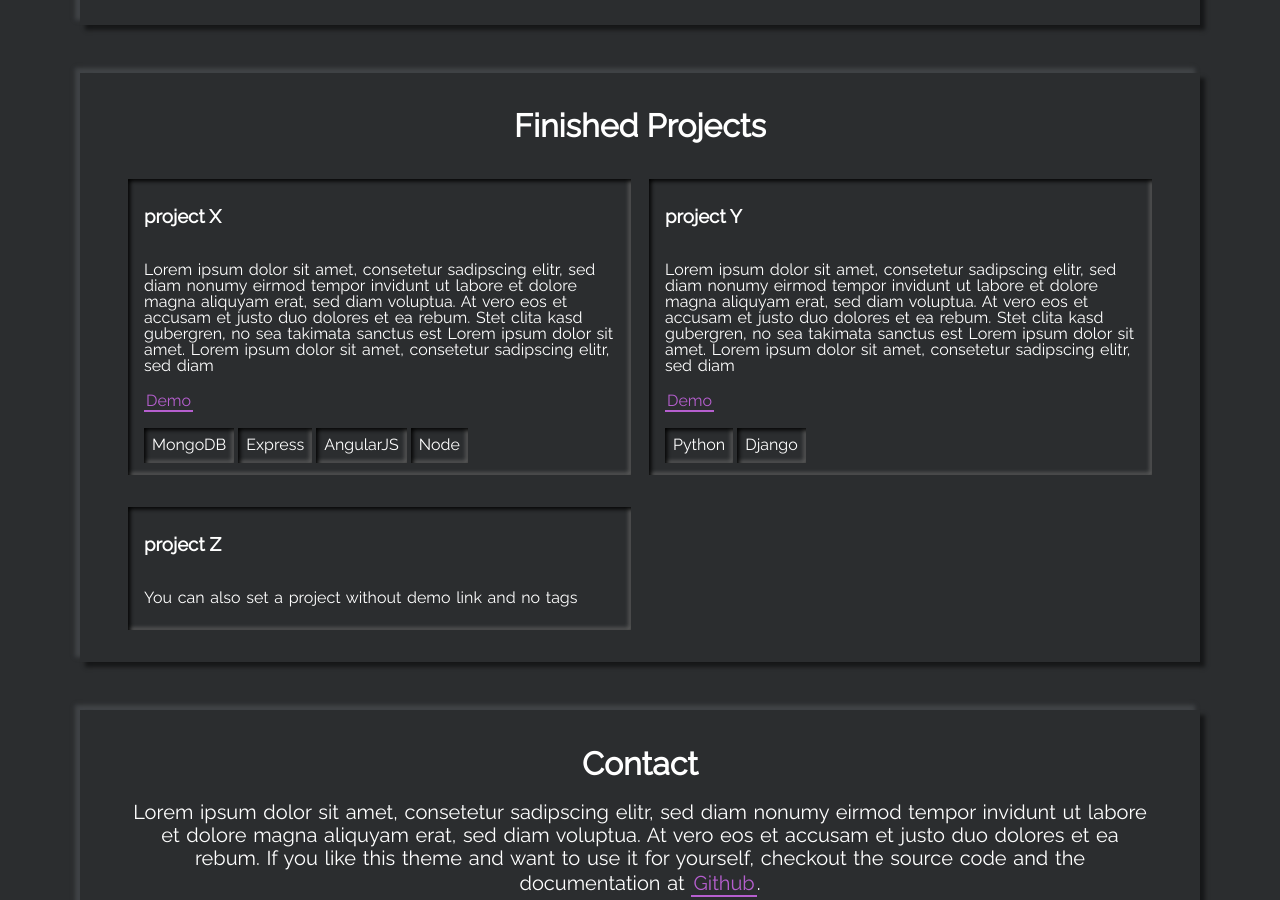
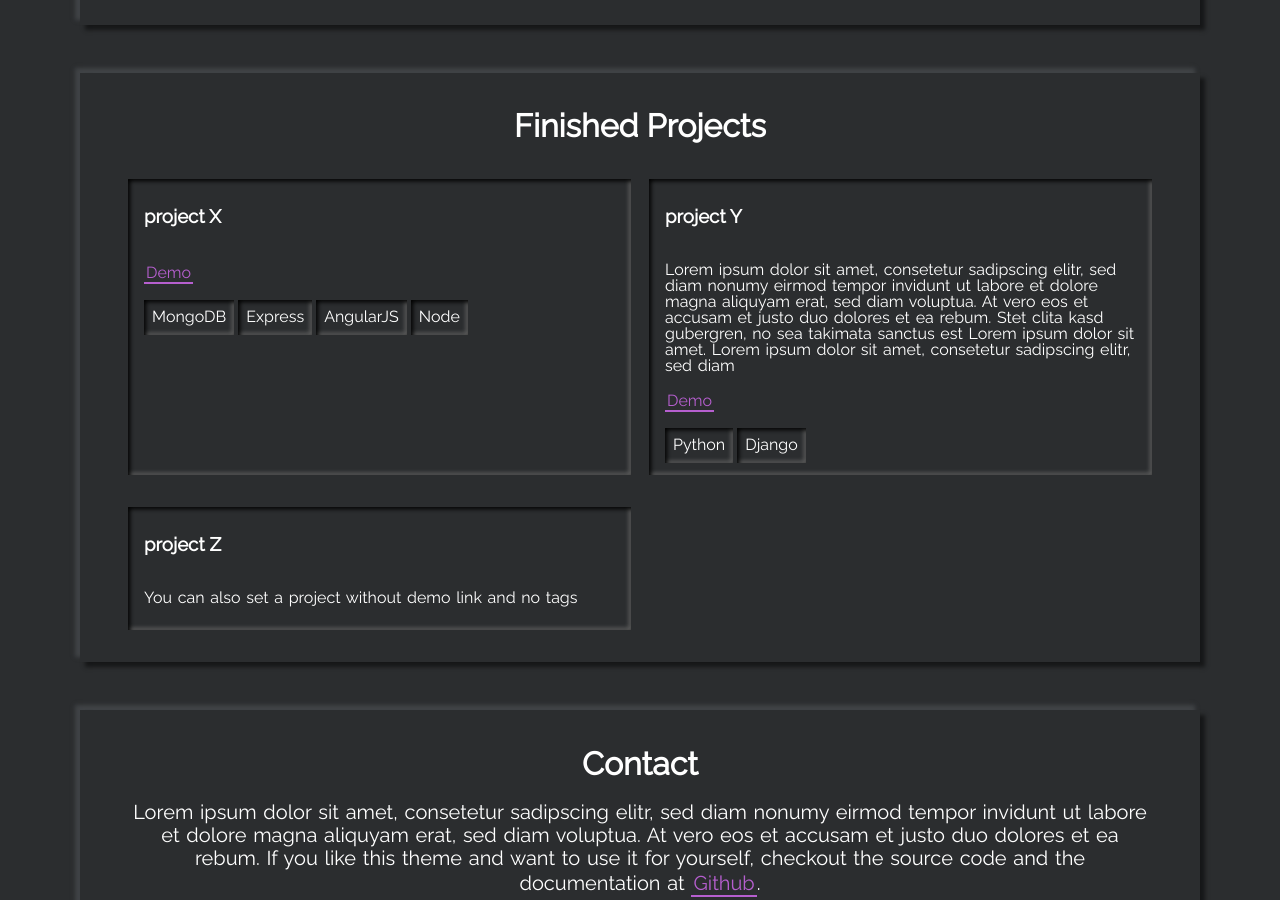
Before and after one commit to DeniseBischof/Portfolio, a Jekyll site: the page built from index.html, in a window 1280 px wide and 900 px high, scrolled down 2638 px. Built offline with Jekyll 4.4.1, drawn with Linux system fonts in a browser that asks for light colours.

Commit message:
update projeccts

```diff
--- a/_data/projects.yml
+++ b/_data/projects.yml
@@ -14,7 +14,7 @@
 #     - tag: Node
 
 - name: project X
-  descr: "Lorem ipsum dolor sit amet, consetetur sadipscing elitr, sed diam nonumy eirmod tempor invidunt ut labore et dolore magna aliquyam erat, sed diam voluptua. At vero eos et accusam et justo duo dolores et ea rebum. Stet clita kasd gubergren, no sea takimata sanctus est Lorem ipsum dolor sit amet. Lorem ipsum dolor sit amet, consetetur sadipscing elitr, sed diam"
+  descr: ""
   demo: https://example.com/
   tags:
     - tag: MongoDB
```
